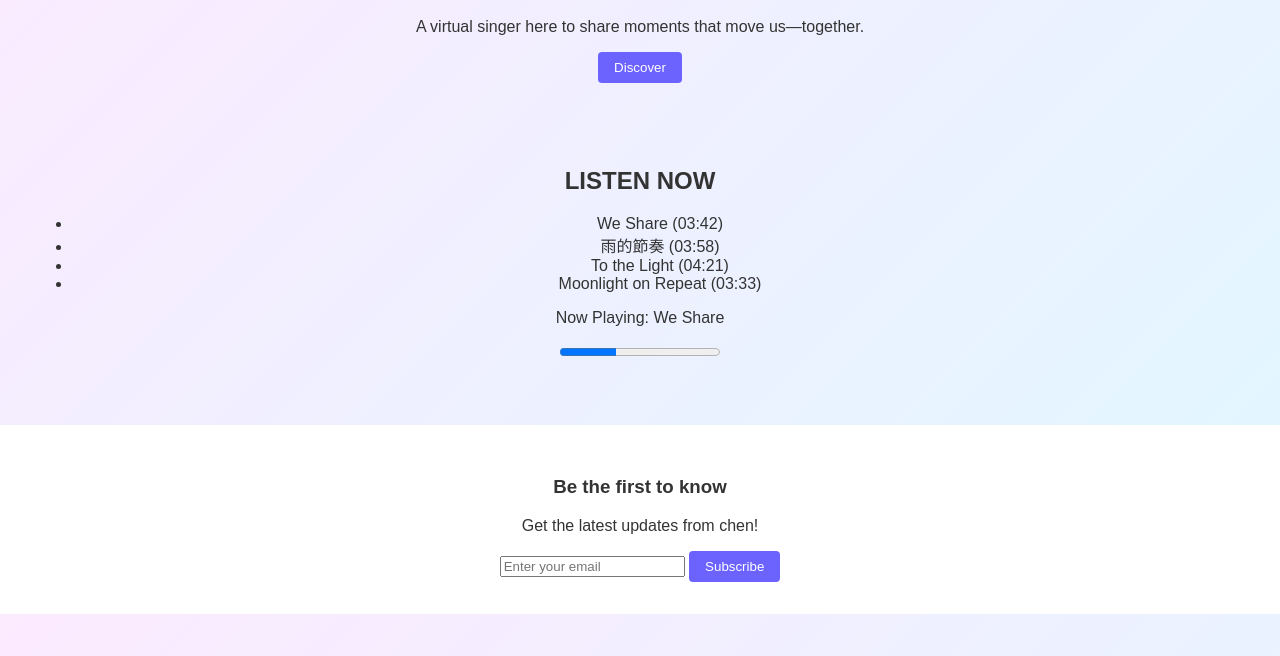
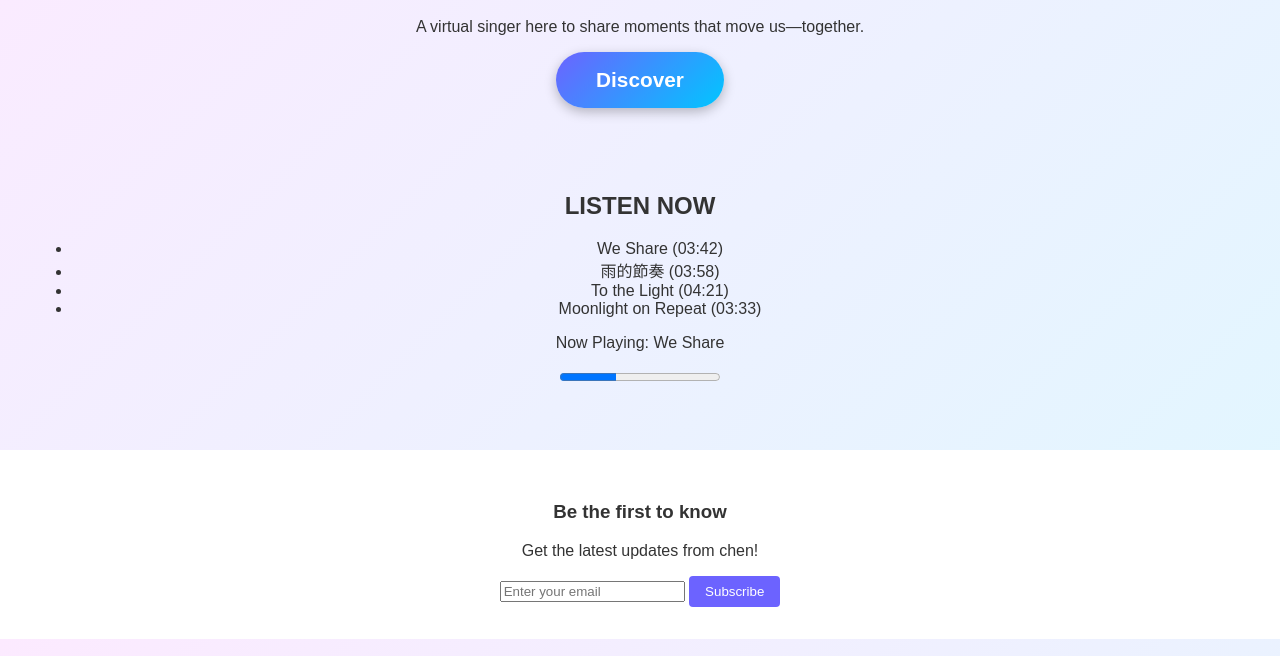
Before and after one commit to d50308/d50308.github.io, a plain HTML site: page chen.index.html in a window 1280 px wide. Shown: the part 144-800 px from the top of the page. Drawn offline with Linux system fonts and the light colour scheme.

Commit message:
Update style.css

```diff
--- a/style.css
+++ b/style.css
@@ -55,6 +55,26 @@ footer {
   padding: 2rem;
   margin-top: 2rem;
 }
+.discover {
+  position: relative;
+  overflow: hidden; /* 確保波紋不會超出按鈕 */
+  padding: 1rem 2.5rem;
+  font-size: 1.3rem;
+  font-weight: bold;
+  color: white;
+  background: linear-gradient(135deg, #6c63ff, #00c6ff);
+  border: none;
+  border-radius: 50px;
+  cursor: pointer;
+  box-shadow: 0 4px 12px rgba(0,0,0,0.25);
+  transition: transform 0.3s ease, box-shadow 0.3s ease;
+}
+
+.discover:hover {
+  transform: scale(1.05);
+  box-shadow: 0 6px 16px rgba(0,0,0,0.3);
+}
+
 /* 波紋效果 */
 .ripple {
   position: absolute;
```
